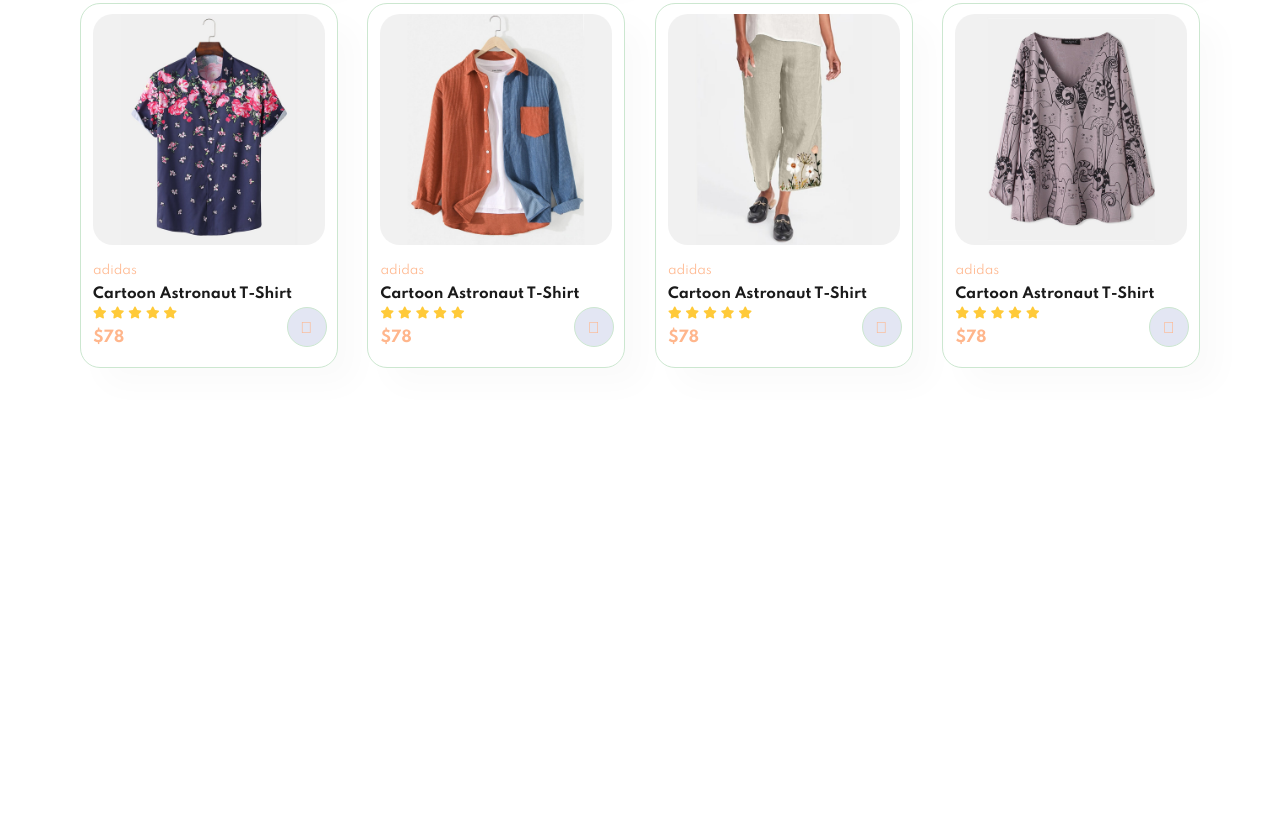
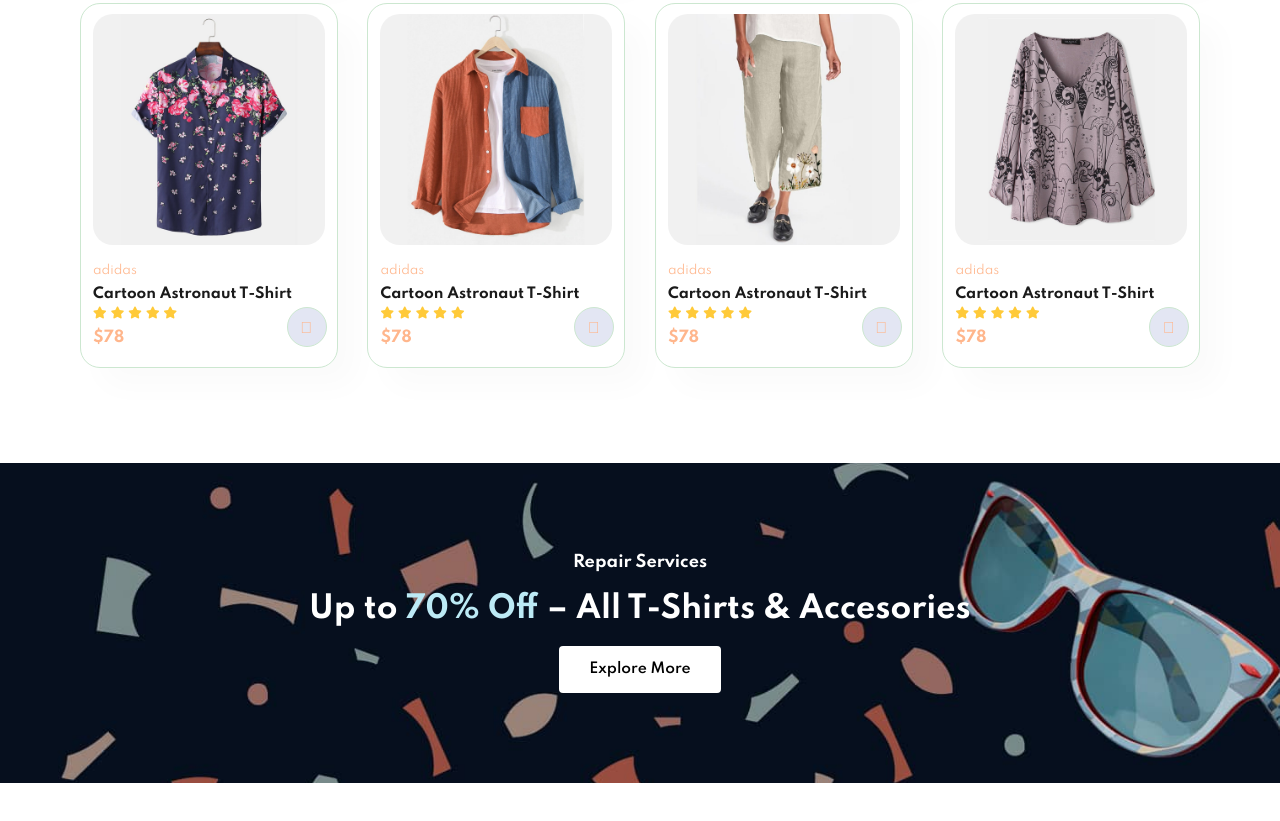
Before and after one commit to btlw/ecommerce-website, a plain HTML site: page index.html in a window 1280 px wide. Shown: the part 1687-2508 px from the top of the page. Before the commit the page ends 2110 px from the top, so only its background shows below. Drawn offline with Linux system fonts and the light colour scheme.

Commit message:
Create 'Repair Services' Banner

```diff
--- a/index.html
+++ b/index.html
@@ -201,6 +201,12 @@
         </div>
     </section>
 
+    <section id="banner" class="section-m1">
+        <h4>Repair Services</h4>
+        <h2>Up to <span>70% Off</span> – All T-Shirts & Accesories</h2>
+        <button class="normal">Explore More</button>
+    </section>
+
     <script src="script.js"></script>
 </body>
 </html>
--- a/style.css
+++ b/style.css
@@ -43,6 +43,19 @@ p {
 
 .section-m1 {
     margin: 40px 0;
+}
+
+button.normal {
+    font-size: 14px;
+    font-weight: 600;
+    padding: 15px 30px;
+    color: #000;
+    background-color: #fff;
+    border-radius: 4px;
+    cursor: pointer;
+    border: none;
+    outline: none;
+    transition: 0.2s;
 }
 
 body {
@@ -242,6 +255,39 @@ body {
     bottom: 20px;
     right: 10px;
 }
+
+#banner {
+    display: flex;
+    flex-direction: column;
+    justify-content: center;
+    align-items: center;
+    text-align: center;
+    background-image: url(images/img/banner/b2.jpg);
+    width: 100%;
+    height: 40vh;
+    background-size: cover;
+    background-position: center;
+}
+
+#banner h4 {
+    color: #fff;
+    font-size: 16px;
+}
+
+#banner h2 {
+    color: #fff;
+    font-size: 30px;
+    padding: 10px 0;
+}
+
+#banner h2 span {
+    color: #bceaf5;
+}
+
+#banner button:hover {
+    background: #088178;
+    color: #fff;
+}
 /* Shop Page */
 
 /* Boilerplate */
```
